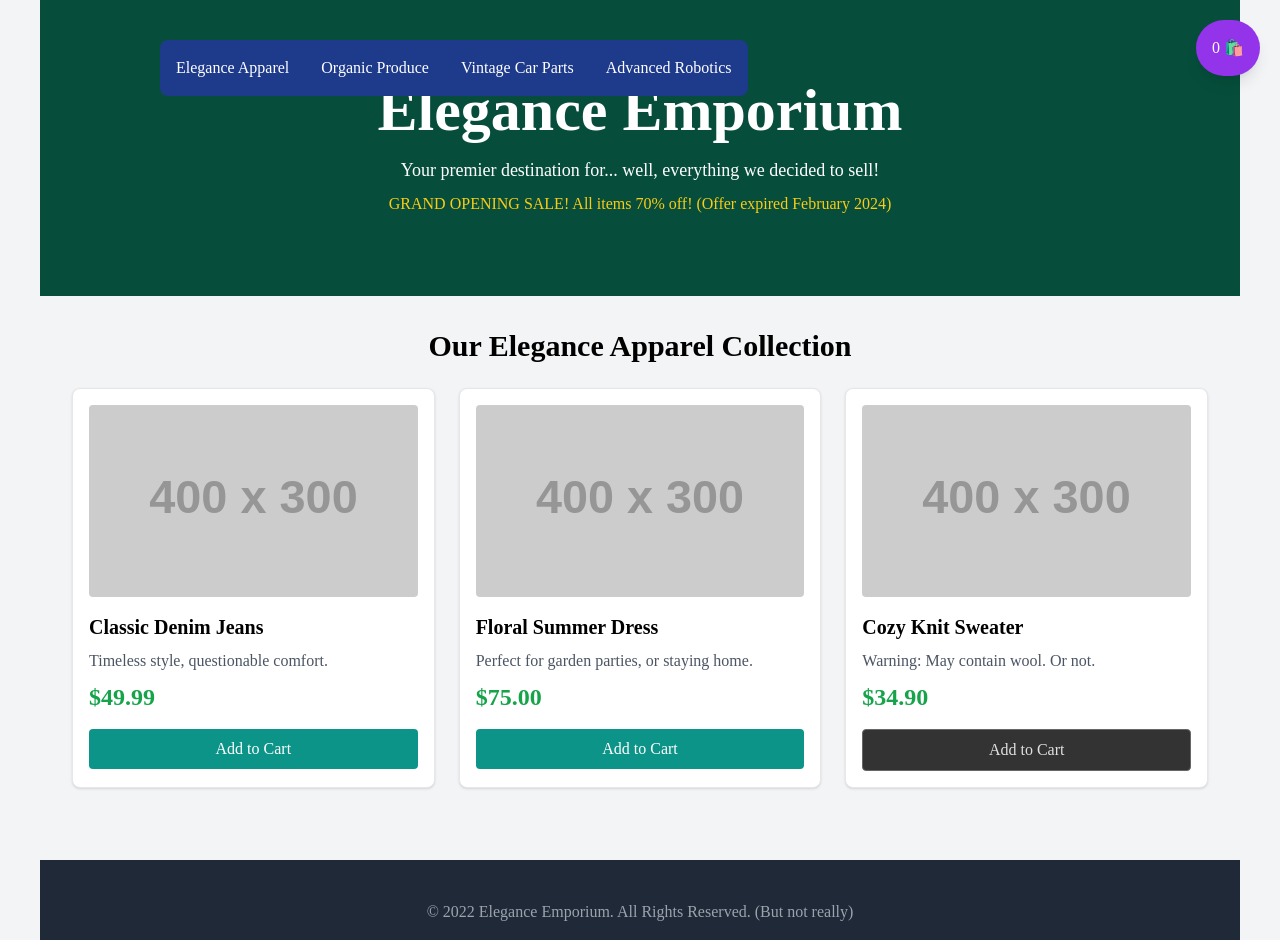
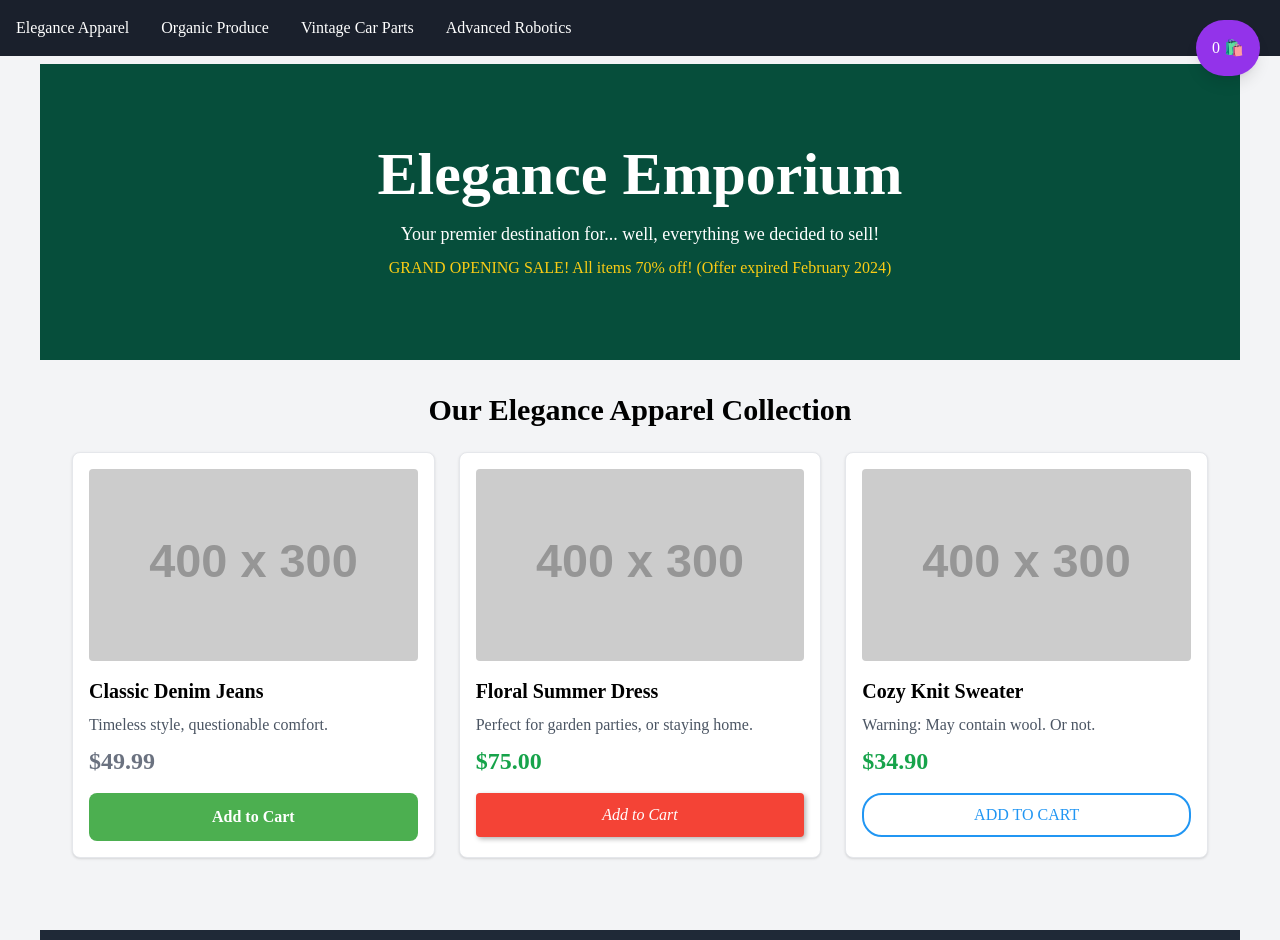
Before and after one commit to GdscCpp/broken-website, a plain HTML site: page main.html in a window 1280 px wide. Shown: the top 940 px of the page. Drawn offline with nearby package versions, Linux system fonts and the light colour scheme; placeholder pictures from the web are drawn by us.

Commit message:
updated nav bar

```diff
--- a/main.html
+++ b/main.html
@@ -2,8 +2,8 @@
 <html lang="en">
 <head>
     <!-- Chosen Palette: Chaotic Disharmony (High contrast, clashing colors) -->
-    <!-- Application Structure Plan: The SPA is structured to intentionally demonstrate SDLC failures. It uses a tab-like navigation to switch between disparate, unfocused product categories (the 'feature bloat' from bad requirements). Each section is designed to showcase specific flaws: the clothing product view has jarring style changes and an XSS vulnerability in reviews, the cart has broken logic, user registration (implied via review submission) has weak validation, and the layout is intentionally non-responsive. This structure was chosen not for usability, but to create a 'guided tour' of mistakes, allowing a learner to experience each bad practice interactively and understand its direct consequence. -->
-    <!-- Visualization & Content Choices: This application translates the abstract 'Broken Ideas' report into tangible website elements. (Requirements) Feature bloat -> Implemented as confusing navigation tabs. No search/checkout -> Key elements are physically missing. (Design) Visual chaos -> Implemented with clashing CSS classes for different sections. Non-responsive -> Implemented with fixed-width containers. (Implementation) XSS -> Implemented with a raw innerHTML update from an unsanitized review form. Hardcoded data -> Products are static HTML blocks, not generated from a JS array. (Testing) Broken Cart -> JS logic is deliberately flawed to fail on multiple items. (Maintenance) Broken links/silent forms -> Implemented with dead links and forms that provide fake success messages. NO SVG graphics used. NO Mermaid JS used. -->
+    <!-- Application Structure Plan: The SPA is structured to intentionally demonstrate SDLC failures. It uses a top-fixed navigation to switch between disparate, unfocused product categories (the 'feature bloat' from bad requirements). Each section is designed to showcase specific flaws: the clothing product view has jarring style changes, inconsistent button styles, poor text contrast, and an XSS vulnerability in reviews; the cart has broken logic, user registration (implied via review submission) has weak validation; and the layout is intentionally non-responsive. This structure was chosen not for usability, but to create a 'guided tour' of mistakes, allowing a learner to experience each bad practice interactively and understand its direct consequence. -->
+    <!-- Visualization & Content Choices: This application translates the abstract 'Broken Ideas' report into tangible website elements. (Requirements) Feature bloat -> Implemented as confusing navigation tabs. No search/checkout -> Key elements are physically missing. (Design) Visual chaos, Inconsistent UI & Poor Contrast -> Implemented with clashing CSS classes for different sections, varying button styles, and low-contrast text on product cards. Non-responsive -> Implemented with fixed-width containers. (Implementation) XSS -> Implemented with a raw innerHTML update from an unsanitized review form. Hardcoded data -> Products are static HTML blocks, not generated from a JS array. (Testing) Broken Cart -> JS logic is deliberately flawed to fail on multiple items. (Maintenance) Broken links/silent forms -> Implemented with dead links and forms that provide fake success messages. NO SVG graphics used. NO Mermaid JS used. -->
     <!-- CONFIRMATION: NO SVG graphics used. NO Mermaid JS used. -->
 
     <meta charset="UTF-8">
@@ -19,19 +19,21 @@
             width: 1200px; /* BROKEN: Fixed width for zero responsiveness */
             margin: 0 auto;
         }
+        /* BROKEN: Low contrast button, now more widespread */
         .low-contrast-button {
             background-color: #333333; /* Dark grey */
-            color: #E0E0E0; /* Light grey */
+            color: #E0E0E0; /* Light grey, poor contrast on dark grey */
             border: 1px solid #666666; /* Medium grey */
         }
+        /* BROKEN: Neon green text, terrible contrast on white */
         .product-page-style-clothing {
             background-color: #FFFFFF;
-            color: #39FF14; /* BROKEN: Neon green text, terrible contrast on white */
+            color: #39FF14;
         }
-        .chaotic-nav {
-            transition: all 0.5s ease-in-out;
-            position: absolute; /* BROKEN: Positioning is random for each click */
-            z-index: 10;
+        /* Consistent nav style for now, focus on other broken design elements */
+        #main-nav {
+            background-color: #1a202c; /* Consistent dark background */
+            justify-content: flex-start; /* Consistent alignment */
         }
         /* BROKEN: Deliberately bad style to make Firefox render differently */
         @-moz-document url-prefix() {
@@ -46,15 +48,39 @@
         .hidden-checkout:hover {
             color: #FFDAB9; /* Peach Puff */
         }
+        /* BROKEN: Inconsistent button styles */
+        .button-variant-1 {
+            background-color: #4CAF50; /* Green */
+            color: white;
+            padding: 12px 24px;
+            border-radius: 8px;
+            font-weight: bold;
+        }
+        .button-variant-2 {
+            background-color: #f44336; /* Red */
+            color: white;
+            padding: 10px 20px;
+            border-radius: 4px;
+            font-style: italic;
+            box-shadow: 2px 2px 5px rgba(0,0,0,0.3);
+        }
+        .button-variant-3 {
+            background-color: transparent;
+            color: #2196F3; /* Blue */
+            border: 2px solid #2196F3;
+            padding: 8px 16px;
+            border-radius: 20px;
+            text-transform: uppercase;
+        }
     </style>
 </head>
 <body class="bg-gray-100">
 
     <div class="main-container">
 
-        <!-- 2. DESIGN: Navigation Nightmare -->
-        <nav id="chaotic-nav" class="chaotic-nav bg-blue-900 p-4 text-white rounded-lg top-10 left-40">
-            <ul class="flex space-x-8">
+        <!-- 2. DESIGN: Consistent Nav Bar, but other UI is broken -->
+        <nav id="main-nav" class="fixed top-0 left-0 w-full p-4 text-white z-10">
+            <ul class="flex space-x-8 justify-start" id="nav-list">
                 <li><a href="#" class="nav-link hover:text-cyan-300" data-target="page-apparel">Elegance Apparel</a></li>
                 <li><a href="#" class="nav-link hover:text-cyan-300" data-target="page-produce">Organic Produce</a></li>
                 <li><a href="#" class="nav-link hover:text-cyan-300" data-target="page-cars">Vintage Car Parts</a></li>
@@ -62,7 +88,7 @@
             </ul>
         </nav>
 
-        <header class="text-center py-20 bg-emerald-900 text-white">
+        <header class="text-center py-20 bg-emerald-900 text-white mt-16"> <!-- Added mt-16 to push content below fixed nav -->
             <h1 class="text-6xl font-extrabold" style="font-family: 'Brush Script MT', 'cursive';">Elegance Emporium</h1>
             <p class="mt-4 text-lg">Your premier destination for... well, everything we decided to sell!</p>
             <!-- 6. MAINTENANCE: Outdated Content -->
@@ -101,23 +127,26 @@
                         <img src="https://placehold.co/400x300/a8a29e/ffffff?text=Classic+Denim+Jeans" alt="Denim Jeans" class="w-full h-48 object-cover rounded mb-4">
                         <h3 class="text-xl font-bold">Classic Denim Jeans</h3>
                         <p class="text-gray-600 my-2">Timeless style, questionable comfort.</p>
-                        <p class="text-2xl font-bold text-green-600">$49.99</p>
-                        <!-- 3. IMPLEMENTATION: Spaghetti Code & 2. DESIGN: Lack of Feedback -->
-                        <button class="mt-4 bg-teal-600 text-white px-6 py-2 rounded hover:bg-teal-700 w-full" onclick="addToCart('Classic Denim Jeans', 49.99)">Add to Cart</button>
+                        <!-- 2. DESIGN: Poor contrast text -->
+                        <p class="text-2xl font-bold" style="color: #6B7280;">$49.99</p>
+                        <!-- 2. DESIGN: Inconsistent Button Style 1 -->
+                        <button class="mt-4 button-variant-1 w-full" onclick="addToCart('Classic Denim Jeans', 49.99)">Add to Cart</button>
                     </div>
                     <div class="border p-4 rounded-lg shadow bg-white">
                         <img src="https://placehold.co/400x300/8b5cf6/ffffff?text=Floral+Summer+Dress" alt="Summer Dress" class="w-full h-48 object-cover rounded mb-4">
                         <h3 class="text-xl font-bold">Floral Summer Dress</h3>
                         <p class="text-gray-600 my-2">Perfect for garden parties, or staying home.</p>
                         <p class="text-2xl font-bold text-green-600">$75.00</p>
-                        <button class="mt-4 bg-teal-600 text-white px-6 py-2 rounded hover:bg-teal-700 w-full" onclick="addToCart('Floral Summer Dress', 75.00)">Add to Cart</button>
+                        <!-- 2. DESIGN: Inconsistent Button Style 2 -->
+                        <button class="mt-4 button-variant-2 w-full" onclick="addToCart('Floral Summer Dress', 75.00)">Add to Cart</button>
                     </div>
                     <div class="border p-4 rounded-lg shadow bg-white">
                         <img src="https://placehold.co/400x300/fca5a5/ffffff?text=Cozy+Knit+Sweater" alt="Knit Sweater" class="w-full h-48 object-cover rounded mb-4">
                         <h3 class="text-xl font-bold">Cozy Knit Sweater</h3>
                         <p class="text-gray-600 my-2">Warning: May contain wool. Or not.</p>
                         <p class="text-2xl font-bold text-green-600">$34.90</p>
-                         <button class="mt-4 low-contrast-button px-6 py-2 rounded w-full" onclick="addToCart('Cozy Knit Sweater', 34.90)">Add to Cart</button>
+                        <!-- 2. DESIGN: Inconsistent Button Style 3 -->
+                        <button class="mt-4 button-variant-3 w-full" onclick="addToCart('Cozy Knit Sweater', 34.90)">Add to Cart</button>
                     </div>
                 </div>
             </div>
@@ -249,18 +278,13 @@
                     page.classList.add('hidden');
                 }
             });
-            // 2. DESIGN: Chaos! Move the nav randomly for each click.
-            const nav = document.getElementById('chaotic-nav');
-            const positions = [
-                { top: '2rem', left: '1rem', right: 'auto', bottom: 'auto', transform: 'none' },
-                { top: 'auto', left: 'auto', right: '2rem', bottom: '5rem', transform: 'none' },
-                { top: '10rem', left: 'auto', right: '1rem', bottom: 'auto', transform: 'none' },
-                { top: '5rem', left: '50%', right: 'auto', transform: 'translateX(-50%)', bottom: 'auto' },
-                { top: 'auto', left: '5rem', right: 'auto', bottom: '2rem', transform: 'none' },
-            ];
-            const randomPos = positions[Math.floor(Math.random() * positions.length)];
-            Object.assign(nav.style, randomPos);
+            // Nav bar now remains static, demonstrating fixed design elements (a partial fix in itself)
         });
+    });
+
+    // Initialize first page and nav style on load
+    document.addEventListener('DOMContentLoaded', () => {
+        document.getElementById('page-apparel').classList.remove('hidden');
     });
 
     // 3. IMPLEMENTATION: XSS Vulnerability
```
